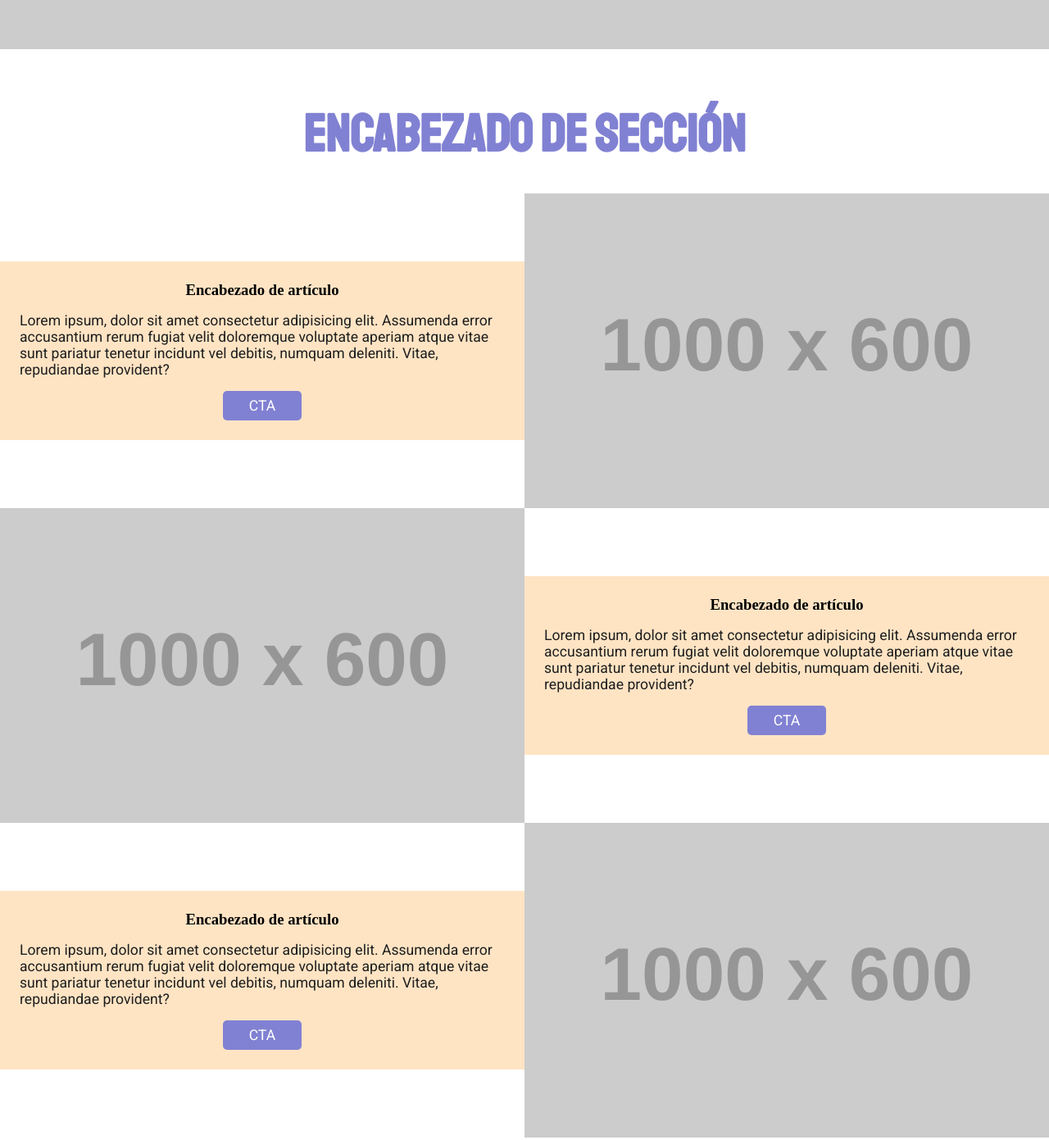
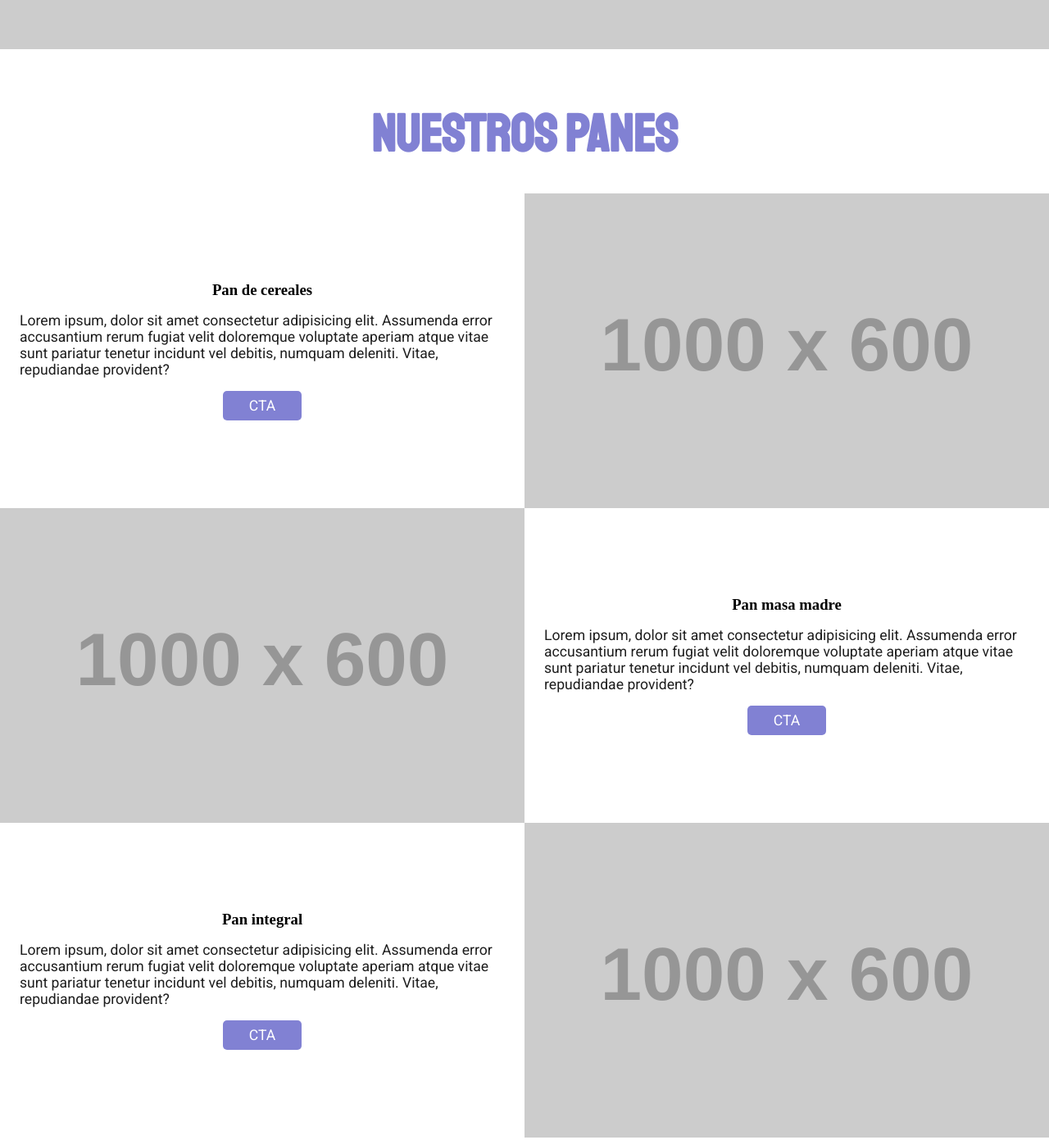
Before and after one commit to LiquidArtDevelopers/PROYECTO-1-MI-PANADERIA, a plain HTML site: page index.html in a window 1280 px wide. Shown: the part 740-2131 px from the top of the page at 82% size. Drawn offline with Linux system fonts and the light colour scheme; placeholder pictures from the web are drawn by us.

Commit message:
Añadido contenido escrito y mejora de estilos

```diff
--- a/css/miestilo.css
+++ b/css/miestilo.css
@@ -71,9 +71,7 @@ header, main, footer{
     width: 100%;
     max-width: 2560px;
 }
-.padBotton{
 
-}
 
 /* Estilos particulares de cada zona */
 header{
@@ -178,7 +176,7 @@ section{
 }
 
 /* el elemento html que tiene la clase art01 */
-article{
+.art01{
     width: 100%;
     display: flex;
     flex-direction: column;
@@ -207,7 +205,6 @@ article{
                 padding: 1.5rem;
                 width: 50%;
                 row-gap: 1rem;
-                background-color: bisque;
             }
         }
         @media only screen and (min-width:1400px){
--- a/index.html
+++ b/index.html
@@ -12,7 +12,7 @@
         <!-- Contenedor del menú -->
         <nav></nav>
 
-        <h1>Hola Mundo</h1>
+        <h1>Mi Panadería</h1>
 
         <p>Lorem ipsum dolor sit amet consectetur adipisicing elit. Quas dolore quia perferendis aliquam harum eveniet iusto saepe maiores facere laboriosam qui.</p>
 
@@ -24,11 +24,11 @@
     <main>
         <section>
 
-            <h2>Encabezado de sección</h2>
+            <h2>Nuestros panes</h2>
 
             <article class="art01">
                 <div class="textos">
-                    <h3>Encabezado de artículo</h3>
+                    <h3>Pan de cereales</h3>
                     <p>Lorem ipsum, dolor sit amet consectetur adipisicing elit. Assumenda error accusantium rerum fugiat velit doloremque voluptate aperiam atque vitae sunt pariatur tenetur incidunt vel debitis, numquam deleniti. Vitae, repudiandae provident?</p>
                     <a href="" class="boton">CTA</a>
                 </div>
@@ -37,7 +37,7 @@
 
             <article class="art01">
                 <div class="textos invert">
-                    <h3>Encabezado de artículo</h3>
+                    <h3>Pan masa madre</h3>
                     <p>Lorem ipsum, dolor sit amet consectetur adipisicing elit. Assumenda error accusantium rerum fugiat velit doloremque voluptate aperiam atque vitae sunt pariatur tenetur incidunt vel debitis, numquam deleniti. Vitae, repudiandae provident?</p>
                     <a href="" class="boton">CTA</a>
                 </div>
@@ -46,7 +46,7 @@
 
             <article class="art01">
                 <div class="textos">
-                    <h3>Encabezado de artículo</h3>
+                    <h3>Pan integral</h3>
                     <p>Lorem ipsum, dolor sit amet consectetur adipisicing elit. Assumenda error accusantium rerum fugiat velit doloremque voluptate aperiam atque vitae sunt pariatur tenetur incidunt vel debitis, numquam deleniti. Vitae, repudiandae provident?</p>
                     <a href="" class="boton">CTA</a>
                 </div>
```
